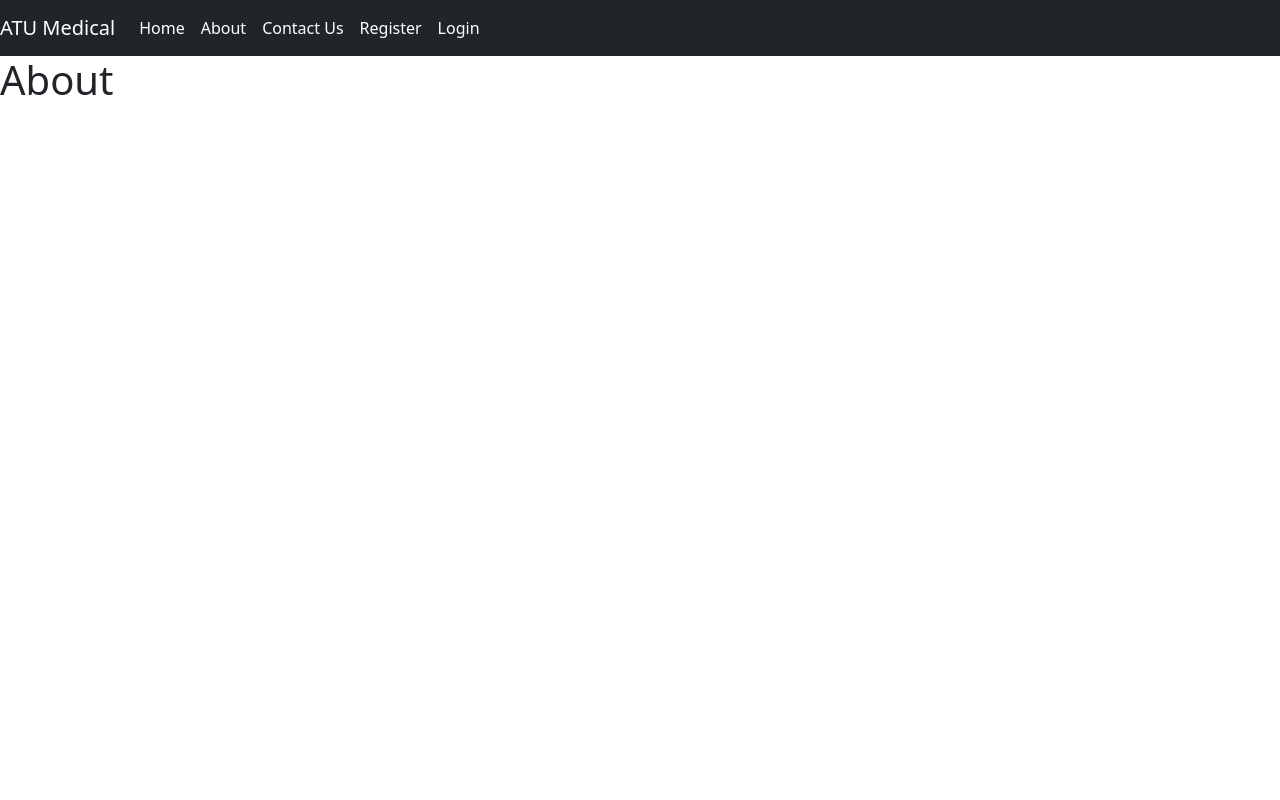
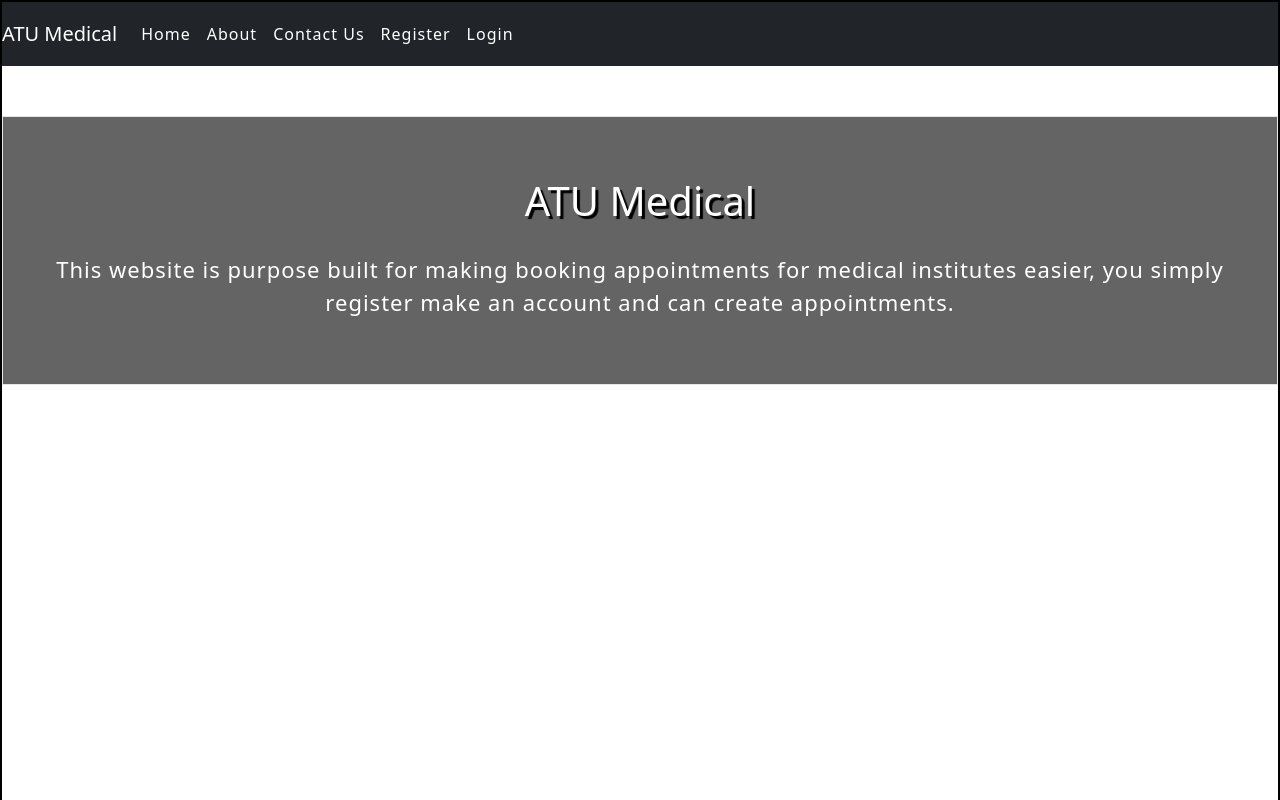
Before and after one commit to faustastamulis/FinalYearProject, a React (Create React App) app in the folder medical-app/: page /about in a window 1280 px wide. Shown: the top 800 px of the page. Built offline with nearby package versions, Linux system fonts and the light colour scheme.

Commit message:
Added css and styling to the pages

```diff
--- a/medical-app/src/components/Hero/Hero.js
+++ b/medical-app/src/components/Hero/Hero.js
@@ -6,7 +6,6 @@ import { HeroSection, HeroText, ButtonWrapper, HeroButton, HeroImage } from './H
 const Hero = () => {
 	return (
 		<HeroSection>
-			<Container>
 			<HeroImage></HeroImage>
 			<MainHeading>Welcome to ATU Medical</MainHeading>
 			<HeroText>
@@ -20,7 +19,6 @@ const Hero = () => {
 					<HeroButton>Find out More</HeroButton>
 				</Link>
 			</ButtonWrapper>
-			</Container>
 		</HeroSection>
 	);
 };
--- /dev/null
+++ b/medical-app/src/components/Styles/RegisterStyles.js
@@ -0,0 +1,50 @@
+import styled from 'styled-components';
+import { Button } from '../../globalStyles';
+
+export const RegisterSection = styled.section`
+	height: 100vh;
+	background-position: center;
+	background-size: cover;
+	padding-top: clamp(70px, 25vh, 220px);
+	box-shadow: inset 0 0 0 1000px rgba (0, 0, 0, 0.2);
+`;
+
+export const RegisterImage = styled.image`
+	object-fit: cover;
+	width: 100%;
+	height: 100%;
+	background: linear-gradient(to right, rgba(0, 0, 0, 0.7), rgba(0, 0, 0, 0.1));
+	top: 0;
+	position: absolute;
+	z-index: -1;
+`;
+
+export const RegisterButton = styled(Button)`
+
+	color: black;
+
+	&:before {
+		background: #FFF;
+		height: 500%;
+	}
+
+	&:hover:before {
+		height: 0%;
+	}
+
+	&:hover {
+		color: #FFF;
+	}
+`;
+
+export const ButtonWrapper = styled.div`
+	width: 100%;
+	display: flex;
+	justify-content: center;
+	flex-flow: wrap;
+	gap: 0.5rem;
+`;
+
+export const InputSection = styled.input`
+width: 100%;
+`
--- /dev/null
+++ b/medical-app/src/components/Styles/style.css
@@ -0,0 +1,42 @@
+    h1 {
+    font-size: 60px;
+    text-align: center;
+  }
+
+  p, li {
+    font-size: 16px;
+    line-height: 2;
+    letter-spacing: 1px;
+  }
+
+
+  html {
+    background-color: #646464;
+  }
+
+  body {
+    width: cover;
+    margin: 0 auto;
+    background-color: #646464;
+    padding: 0 0px 0px 0px;
+    border: 2px solid black;
+  }
+
+  h1 {
+    margin: 0;
+    padding: 20px 0;
+    color: #00539F;
+    text-shadow: 3px 3px 1px black;
+  }
+
+  img {
+    display: block;
+    margin: 0 auto;
+  }
+
+  body{
+    color: black;
+    text-align: center;
+    font-size: 16px;
+    height: 1000px;
+  }
--- a/medical-app/src/components/pages/About.js
+++ b/medical-app/src/components/pages/About.js
@@ -1,8 +1,28 @@
 import React from 'react';
 
-function Aboutus(){
-    return(
-        <h1>About</h1>
+function Aboutus() {
+    return (
+        <div style={{
+            textAlign: "center",
+            margin: "0 auto",
+            border: "1px solid #e6e6e6",
+            padding: "40px 25px",
+            marginTop: "50px",
+            background: "#646464"
+        }}>
+
+            <h1 style={{ color: "#FFF" }}>ATU Medical</h1>
+            <p style={{
+                lineHeight: 1.5,
+                fontWeight: 300,
+                marginBottom: "25px",
+                fontSize: "1.375rem",
+                color: "#FFF"
+            }}>This website is purpose built for making booking appointments for medical institutes easier,
+                you simply register make an account and can create appointments.</p>
+
+
+        </div>
     );
 
 }
--- a/medical-app/src/components/pages/Contact.js
+++ b/medical-app/src/components/pages/Contact.js
@@ -1,5 +1,6 @@
 import React, {useRef} from "react";
 import emailjs from '@emailjs/browser';
+import { RegisterButton } from "../Styles/RegisterStyles";
 
 const Result =() =>{
     return(
@@ -20,7 +21,6 @@ function Contactus(){
         });
     }
     return(
-
         <form ref={form} onSubmit={sendEmail}>
             <div className="formWord">
                 <h2>Contact Page</h2>
--- a/medical-app/src/components/pages/Home.js
+++ b/medical-app/src/components/pages/Home.js
@@ -2,7 +2,9 @@ import React from 'react';
 import Hero from '../Hero/Hero';
 function Home(){
     return(
+        <body>
         <Hero/>
+        </body>
     );
 }
 
--- a/medical-app/src/components/pages/Login.js
+++ b/medical-app/src/components/pages/Login.js
@@ -1,4 +1,7 @@
 import React, { useState } from "react";
+import { Link } from 'react-router-dom';
+import styled from "styled-components";
+import { RegisterButton } from "../Styles/RegisterStyles";
 
 export const Login = (props) => {
     const [email, setEmail] = useState('');
@@ -10,16 +13,25 @@ export const Login = (props) => {
     }
 
     return (
-        <div className="auth-form-container">
-            <h2>Login</h2>
+        <body>
+            <h2 style={{ color: "#FFFF" }}>Login</h2>
             <form className="login-form" onSubmit={handleSubmit}>
-                <label htmlFor="email">Email: </label>
+                <label htmlFor="email" style={{color: "white"}}>Email </label>
+                <br />
                 <input value={email} onChange={(e) => setEmail(e.target.value)}type="email" placeholder="youremail@gmail.com" id="email" name="email" />
-                <label htmlFor="password">Password</label>
+                <br/>
+                <label htmlFor="password" style={{color: "white"}} >Password </label>
+                <br />
                 <input value={pass} onChange={(e) => setPass(e.target.value)} type="password" placeholder="********" id="password" name="password" />
-                <button type="submit">Log In</button>
+                <br/>
+                <RegisterButton type="submit">Log In</RegisterButton>
+
             </form>
-            <button className="link-btn" onClick={() => props.onFormSwitch('register')}>Don't have an account? Register here.</button>
-        </div>
+            <h6>Don't have an account? </h6>
+            <Link to="/register">
+            <RegisterButton className="link-btn" onClick={() => props.onFormSwitch('register')}>Register here</RegisterButton>
+            </Link>
+        </body>
+
     )
 }
--- a/medical-app/src/components/pages/Register.js
+++ b/medical-app/src/components/pages/Register.js
@@ -1,4 +1,8 @@
 import React, { useState } from "react";
+import { Link } from 'react-router-dom';
+import { RegisterButton} from "../Styles/RegisterStyles";
+import {body} from "../Styles/style.css"
+
 
 export const Register = (props) => {
     const [email, setEmail] = useState('');
@@ -11,18 +15,32 @@ export const Register = (props) => {
     }
 
     return (
-        <div className="auth-form-container">
-            <h2>Register</h2>
-        <form className="register-form" onSubmit={handleSubmit}>
-            <label htmlFor="name">Full name</label>
-            <input value={name} name="name" onChange={(e) => setName(e.target.value)} id="name" placeholder="full Name" />
-            <label htmlFor="email">email</label>
-            <input value={email} onChange={(e) => setEmail(e.target.value)}type="email" placeholder="youremail@gmail.com" id="email" name="email" />
-            <label htmlFor="password">password</label>
+            <body>
+            <h2 style={{ color: "#FFFF" }}> Registeration</h2>
+            <h4>Please enter your details bellow</h4><form className="register-form" onSubmit={handleSubmit}>
+            <label htmlFor="name" style={{ color: "#FFF" }}>Full name</label>
+            <br />
+            <input value={name} name="name" onChange={(e) => setName(e.target.value)} id="name" placeholder="Full Name" />
+            <br />
+            <label htmlFor="email" style={{ color: "#FFF" }}>Email</label>
+            <br />
+            <input value={email} onChange={(e) => setEmail(e.target.value)} type="email" placeholder="youremail@gmail.com" id="email" name="email" />
+            <br />
+            <label htmlFor="password" style={{ color: "#FFF" }}>Password</label>
+            <br />
             <input value={pass} onChange={(e) => setPass(e.target.value)} type="password" placeholder="********" id="password" name="password" />
-            <button type="submit">Log In</button>
-        </form>
-        <button className="link-btn" onClick={() => props.onFormSwitch('login')}>Already have an account? Login here.</button>
-    </div>
+            <br />
+            <Link to="/login">
+                <RegisterButton type="submit">Register</RegisterButton>
+            </Link>
+
+            </form>
+            <h6>Already have an account?</h6>
+                <Link to="/login">
+                    <RegisterButton className="link-btn" onClick={() => props.onFormSwitch('login')}
+                    >Login</RegisterButton>
+                </Link>
+            </body>
+
     )
 }
```
Lines whose indentation alone changed are shown as unchanged.
